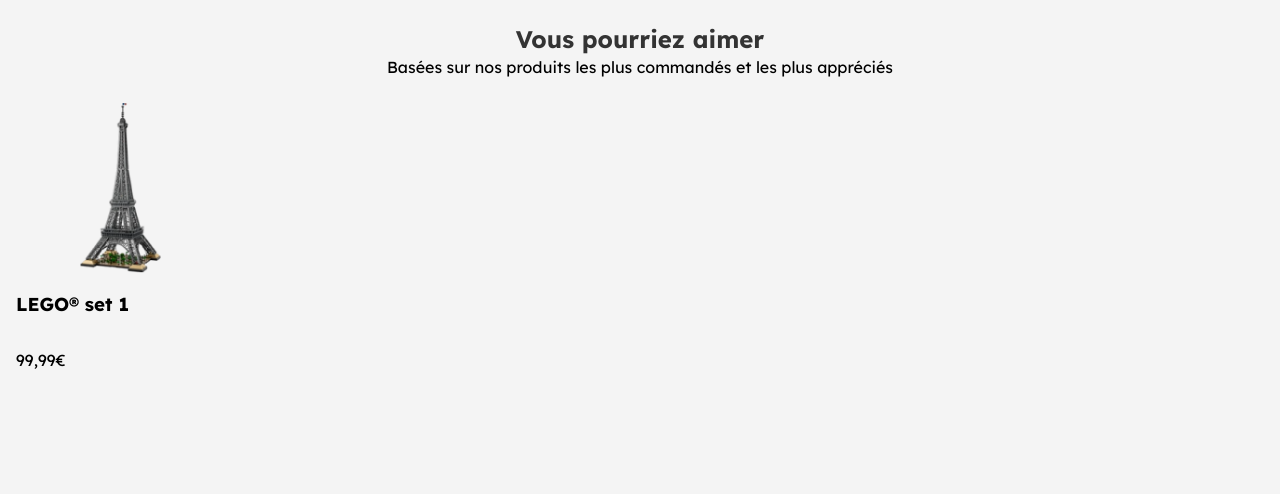
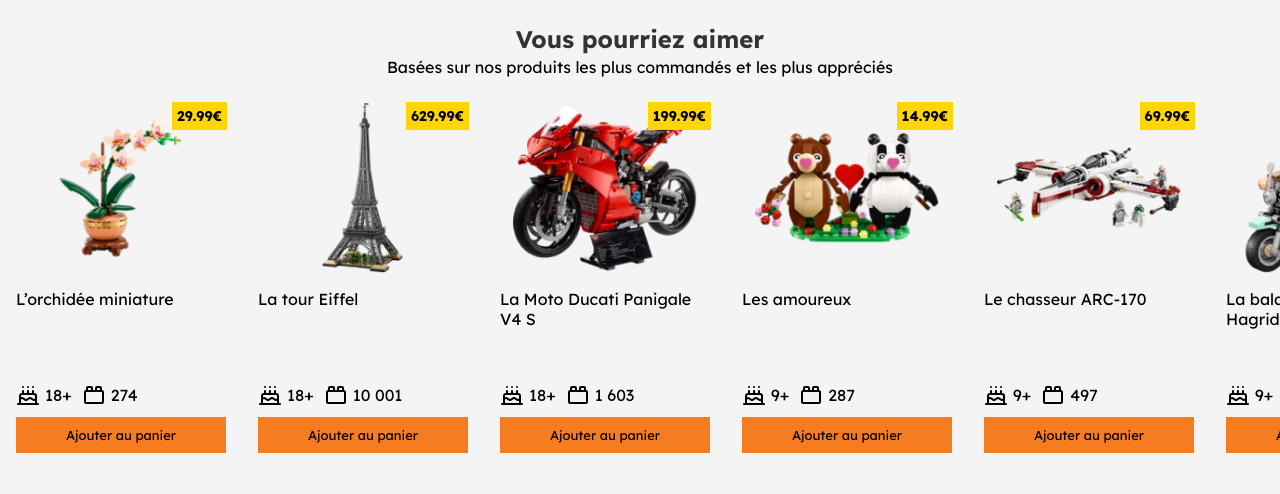
Before and after one commit to Steellgold/tc_uha_htmlcss, a website: page index.html in a window 1280 px wide. Shown: the part 322-816 px from the top of the page. Drawn offline with Linux system fonts and the light colour scheme.

Commit message:
feat(lego-item-card): implement custom element for LEGO® item display with dynamic attributes

```diff
--- a/index.html
+++ b/index.html
@@ -14,8 +14,9 @@
   <link rel="preconnect" href="https://fonts.gstatic.com" crossorigin>
   <link href="https://fonts.googleapis.com/css2?family=Lexend:wght@100..900&display=swap" rel="stylesheet">
 </head>
+
 <body>
-  <header>
+  <header style="width: 100%;">
     <div class="navbar">
       <img src="public/lego-logo.png" alt="LEGO® logo" class="logo">
 
@@ -45,12 +46,64 @@
     </div>
 
     <div id="items">
-      <div class="lego-item-card">
-        <img src="./public/items/0.png" alt="LEGO® set 1">
-        <h3>LEGO® set 1</h3>
-        <p>99,99€</p>
-      </div>
+      <lego-item-card
+        image="./public/items/2.png"
+        price="29.99€"
+        name="L’orchidée miniature"
+        age="18+"
+        bricks="274"
+      ></lego-item-card>
+
+      <lego-item-card
+        image="./public/items/0.png"
+        price="629.99€"
+        name="La tour Eiffel"
+        age="18+"
+        bricks="10 001"
+      ></lego-item-card>
+
+      <lego-item-card
+        image="./public/items/1.png"
+        price="199.99€"
+        name="La Moto Ducati Panigale V4 S"
+        age="18+"
+        bricks="1 603"
+      ></lego-item-card>
+
+      <lego-item-card
+        image="./public/items/3.png"
+        price="14.99€"
+        name="Les amoureux"
+        age="9+"
+        bricks="287"
+      ></lego-item-card>
+
+      <lego-item-card
+        image="./public/items/4.png"
+        price="69.99€"
+        name="Le chasseur ARC-170"
+        age="9+"
+        bricks="497"
+      ></lego-item-card>
+
+      <lego-item-card
+        image="./public/items/5.png"
+        price="49.99€"
+        name="La balade en moto de Hagrid™ et Harry"
+        age="9+"
+        bricks="617"
+      ></lego-item-card>
+
+      <lego-item-card
+        image="./public/items/6.png"
+        price="79.99€"
+        name="LOVE"
+        age="18+"
+        bricks="791"
+      ></lego-item-card>
     </div>
   </div>
+
+  <script src="public/scripts/lego-item-card.js"></script>
 </body>
 </html>
--- /dev/null
+++ b/public/scripts/lego-item-card.js
@@ -0,0 +1,53 @@
+class LegoItemCard extends HTMLElement {
+  constructor() {
+    super();
+  }
+
+  static get observedAttributes() {
+    return ['image', 'price', 'name', 'age', 'bricks'];
+  }
+
+  connectedCallback() {
+    this.render();
+  }
+
+  attributeChangedCallback(name, oldValue, newValue) {
+    if (oldValue !== newValue) {
+      this.render();
+    }
+  }
+
+  render() {
+    const image = this.getAttribute('image') || './public/items/0.png';
+    const price = this.getAttribute('price') || '29.99€';
+    const name = this.getAttribute('name') || 'La tour Eiffel';
+    const age = this.getAttribute('age') || '18+';
+    const bricks = this.getAttribute('bricks') || '10 001';
+
+    this.innerHTML = `
+      <div class="lego-item-card">
+        <img src="${image}" alt="LEGO® set">
+        <span class="price">${price}</span>
+        <p class="item-name">${name}</p>
+
+        <div class="item-bottom">
+          <div class="item-details">
+            <div class="item-age">
+              <svg xmlns="http://www.w3.org/2000/svg" width="24" height="24" viewBox="0 0 24 24" fill="none" stroke="currentColor" stroke-width="2" stroke-linecap="round" stroke-linejoin="round" class="lucide lucide-cake"><path d="M20 21v-8a2 2 0 0 0-2-2H6a2 2 0 0 0-2 2v8"/><path d="M4 16s.5-1 2-1 2.5 2 4 2 2.5-2 4-2 2.5 2 4 2 2-1 2-1"/><path d="M2 21h20"/><path d="M7 8v3"/><path d="M12 8v3"/><path d="M17 8v3"/><path d="M7 4h.01"/><path d="M12 4h.01"/><path d="M17 4h.01"/></svg>
+              <span>${age}</span>
+            </div>
+
+            <div class="item-bricks">
+              <svg xmlns="http://www.w3.org/2000/svg" width="24" height="24" viewBox="0 0 24 24" fill="none" stroke="currentColor" stroke-width="2" stroke-linecap="round" stroke-linejoin="round" class="lucide lucide-toy-brick"><rect width="18" height="12" x="3" y="8" rx="1"/><path d="M10 8V5c0-.6-.4-1-1-1H6a1 1 0 0 0-1 1v3"/><path d="M19 8V5c0-.6-.4-1-1-1h-3a1 1 0 0 0-1 1v3"/></svg>
+              <span>${bricks}</span>
+            </div>
+          </div>
+
+          <button>Ajouter au panier</button>
+        </div>
+      </div>
+    `;
+  }
+}
+
+customElements.define('lego-item-card', LegoItemCard);
```
